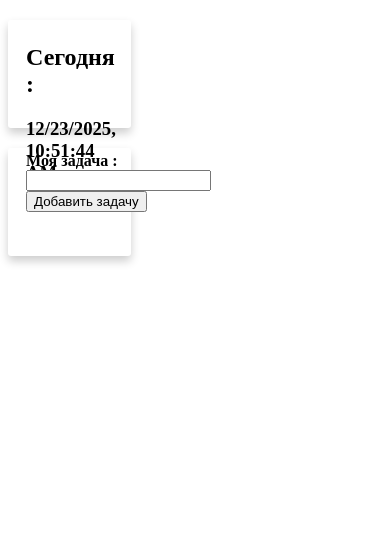
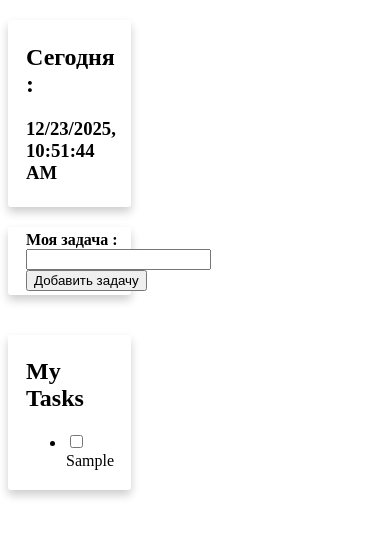
Before and after one commit to Satrey/todos, a Vue app: page / in a window 390 px wide. Both pictures are taken after typing "Sample" into the empty fields and a click on the button "Добавить задачу". Shown: the top 536 px of the page. Built offline with nearby package versions, Linux system fonts and the light colour scheme.

Commit message:
30-Created computed properties.

```diff
--- a/src/App.vue
+++ b/src/App.vue
@@ -2,6 +2,28 @@
   <div id="app">
     <current-time class="col-2"/>
     <task-input class="col-6" @add-task="addNewTask"/>
+    <div class='col-12'>
+      <div class='cardBox'>
+        <div class='container'>
+          <h2>My Tasks</h2>
+          <ul class='taskList'>
+            <li
+            v-for='(taskItem, index) in taskList'
+            :key='`${index}_${Math.random()}`'
+            >
+              <input type='checkbox'
+              :checked='!!taskItem.finishedAt'
+              @input='changeStatus(index)'
+              />
+              {{ taskItem.task }}
+              <span v-if='taskItem.finishedAt'>
+                {{ taskItem.finishedAt }}
+              </span>
+            </li>
+          </ul>
+        </div>
+      </div>
+    </div>
   </div>
 </template>
 
@@ -16,10 +38,34 @@ export default {
     TaskInput,
   },
 
+  data: () => ({
+    taskList: [],
+  }),
+
   methods: {
     addNewTask(task){
-      alert(`Новая задача добавлена ${task}`)
-    }
+      this.taskList.push({
+        task,
+        createdAt: Date.now(),
+        finishedAt: undefined,
+      })
+    },
+
+    changeStatus(taskIndex){
+      const task = this.taskList[taskIndex];
+        if(task.finishedAt){
+          task.finishedAt = undefined;
+        } else {
+          task.finishedAt = Date.now();
+        }
+    },
   },
 }
 </script>
+
+
+<style scoped>
+.taskList li{
+  text-align: left;
+}
+</style>
--- a/src/assets/css/style.css
+++ b/src/assets/css/style.css
@@ -12,16 +12,15 @@
 
 .cardBox>.container {
     padding: 4px 18px;
-    height: 100px;
 }
 
 [class*='col-'] {
     display: flex;
 }
 
-@media only screen and (max-width: 1200px) {
+@media only screen and (max-width: 600px) {
     [class*='col-'] {
-        width: 100%;
+        width: auto;
     }
 
     .cardBox {
@@ -29,7 +28,7 @@
     }
 }
 
-/* @media only screen and (min-width: 600px) {
+@media only screen and (min-width: 600px) {
     .col-1 {width: 8.33%;}
     .col-2 {width: 16.66%;}
     .col-3 {width: 25%;}
@@ -87,4 +86,4 @@
     .col-10 {width: 83.33%;}
     .col-11 {width: 91.66%;}
     .col-12 {width: 100%;}
-} */
+}
```
